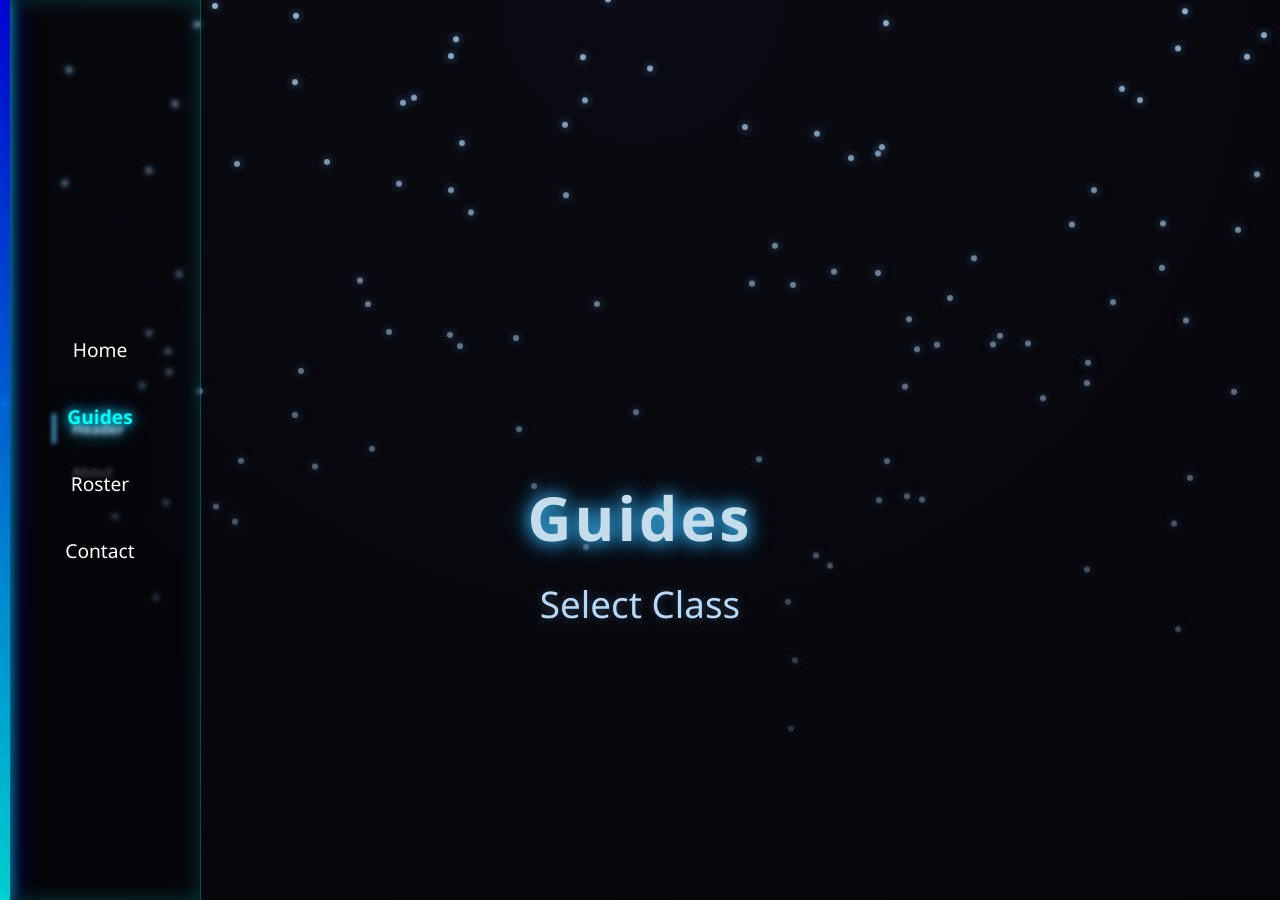
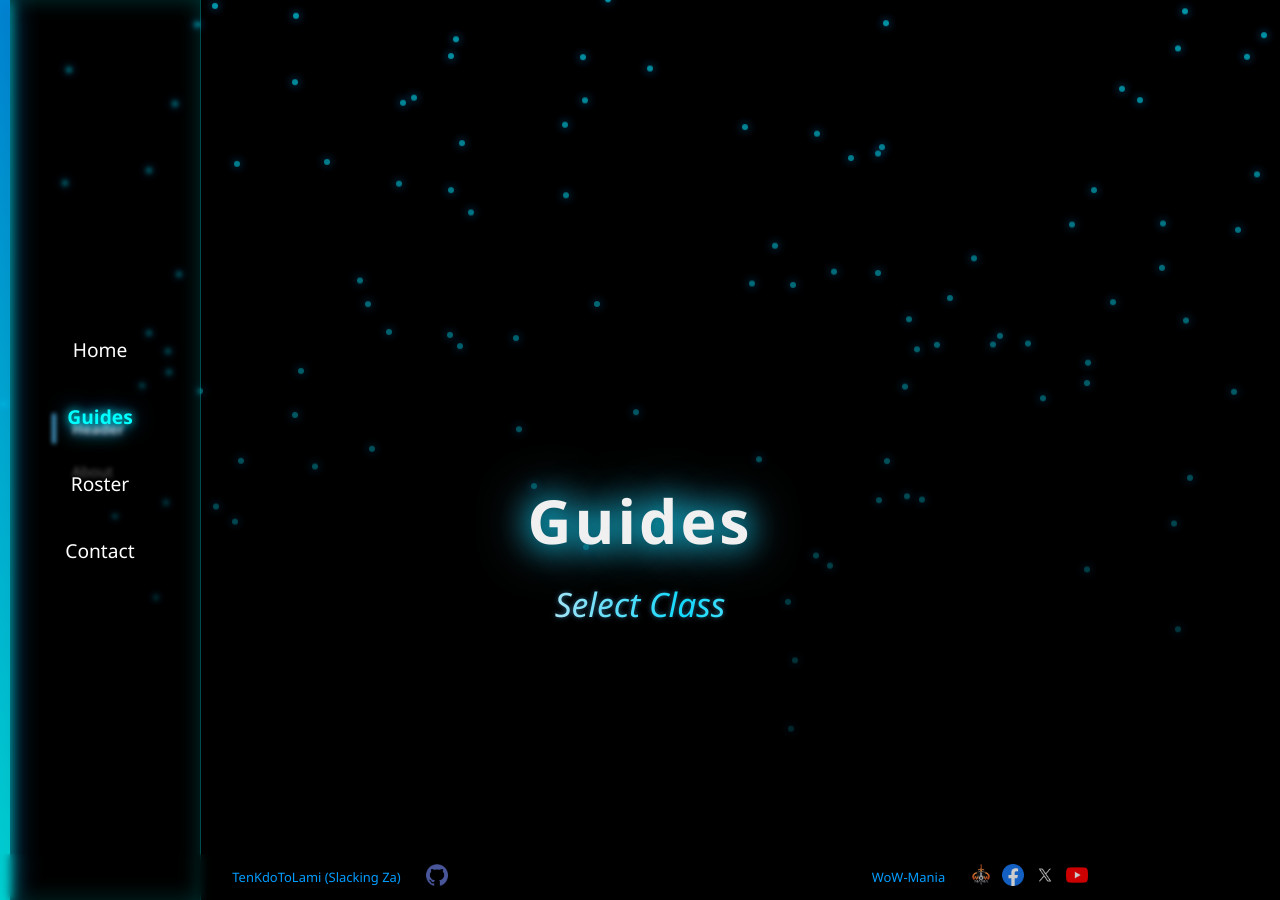
Before and after one commit to TenKdoToLami/wotlk, a Jekyll site: the page built from guides/index.md, in a window 1280 px wide and 900 px high. Built offline with Jekyll 4.4.1, drawn with Linux system fonts in a browser that asks for light colours.

Commit message:
Moved colors into its own css file

```diff
--- a/_config.yml
+++ b/_config.yml
@@ -1 +1,4 @@
 baseurl: "/wotlk"
+sass:
+  sass_dir: assets/_sass
+  style: compressed
--- a/_layouts/landing.html
+++ b/_layouts/landing.html
@@ -5,9 +5,6 @@
     <meta charset="UTF-8">
     <title>{{ page.title | default: site.title }}</title>
     <link rel="stylesheet" href="{{ '/assets/css/styles.css' | relative_url }}">
-    <link rel="stylesheet" href="{{ '/assets/css/sidebar.css' | relative_url }}">
-    <link rel="stylesheet" href="{{ '/assets/css/footer.css' | relative_url }}">
-    <link rel="stylesheet" href="{{ '/assets/css/section-navigation.css' | relative_url }}">
     <script src="{{ '/assets/js/scripts.js' | relative_url }}" defer></script>
     <script src="{{ '/assets/js/sidebar.js' | relative_url }}" defer></script>
     <script src="{{ '/assets/js/section-navigation.js' | relative_url }}" defer></script>
--- a/assets/css/footer.css
+++ b/assets/_sass/_footer.scss
@@ -1,9 +1,17 @@
+@import "theme-colors";
+
+/* Reset page margins */
+html, body {
+    margin: 0;
+    padding: 0;
+}
+
+/* ===============================
+   SITE FOOTER
+   =============================== */
 .site-footer {
-    bottom: 0;
-    left: 0;
     width: 100%;
-
-    background: rgba(0, 0, 0, 0.2);
+    background: $color-footer-bg;
     backdrop-filter: blur(4px);
     -webkit-backdrop-filter: blur(4px);
 
@@ -11,8 +19,10 @@
     justify-content: space-between;
     padding: 10px 20px;
     font-size: 0.9em;
-    color: #fff;
+    color: $color-footer-text;
     z-index: 1000;
+
+    position: sticky;
 }
 
 .footer-div {
@@ -24,7 +34,7 @@
 
 .footer-div span {
     margin-right: 15px;
-    color: #ccc;
+    color: $color-footer-text-muted;
     font-size: 0.9em;
 }
 
@@ -46,6 +56,6 @@
 }
 
 .social-icon:hover img {
-    filter: brightness(1) drop-shadow(0 0 4px #00ffff);
+    filter: brightness(1) drop-shadow(0 0 4px $color-accent);
     transform: scale(1.1);
 }
--- /dev/null
+++ b/assets/_sass/_section-navigation.scss
@@ -0,0 +1,120 @@
+@import "theme-colors";
+
+/* ===============================
+   SITE FOOTER
+   =============================== */
+.site-footer {
+    position: fixed;
+    bottom: 0;
+    left: 0;
+    width: 100%;
+
+    background: $color-footer-bg;
+    backdrop-filter: blur(4px);
+    -webkit-backdrop-filter: blur(4px);
+
+    display: flex;
+    justify-content: space-between;
+    padding: 10px 20px;
+    font-size: 0.9em;
+    color: $color-footer-text;
+    z-index: 1000;
+}
+
+.footer-div {
+    flex: 1;
+    display: flex;
+    align-items: center;
+    justify-content: center;
+}
+
+.footer-div span {
+    margin-right: 15px;
+    color: $color-footer-text-muted;
+    font-size: 0.9em;
+}
+
+.social-group {
+    display: flex;
+    align-items: center;
+}
+
+.social-icon {
+    display: inline-block;
+    margin-left: 10px;
+    transition: transform 0.2s ease, filter 0.2s ease;
+}
+
+.social-icon img {
+    height: 22px;
+    width: 22px;
+    filter: brightness(0.8);
+}
+
+.social-icon:hover img {
+    filter: brightness(1) drop-shadow(0 0 4px $color-accent);
+    transform: scale(1.1);
+}
+
+/* ===============================
+   SECTION NAVIGATION
+   =============================== */
+.section-nav {
+  position: fixed;
+  top: 50%;
+  left: 50px;
+  transform: translateY(-50%);
+  background: $color-section-nav-bg;
+  backdrop-filter: blur(4px);
+  -webkit-backdrop-filter: blur(4px);
+  padding: 15px 10px;
+  border-radius: 0 8px 8px 0;
+  z-index: 900;
+  font-family: "Segoe UI", Tahoma, Geneva, Verdana, sans-serif;
+  color: $color-section-nav-text;
+}
+
+.section-nav ul {
+  list-style: none;
+  margin: 0;
+  padding: 0;
+}
+
+.section-nav li {
+  margin: 12px 0;
+}
+
+.section-nav a {
+  color: $color-section-nav-text;
+  text-decoration: none;
+  font-size: 0.9em;
+  padding: 6px 12px;
+  display: block;
+  border-radius: 4px;
+  opacity: 0.5;
+  transition: all 0.2s ease;
+  position: relative;
+}
+
+.section-nav a:hover {
+  opacity: 1;
+  text-shadow: 0 0 6px $color-primary, 0 0 12px $color-primary-bright;
+}
+
+.section-nav a.active {
+  opacity: 1;
+  font-weight: bold;
+  text-shadow: 0 0 10px $color-primary, 0 0 20px $color-primary-bright;
+  background: $color-section-nav-active-bg;
+}
+
+.section-nav a.active::before {
+  content: '';
+  position: absolute;
+  left: -8px;
+  top: 0;
+  bottom: 0;
+  width: 4px;
+  background: $color-primary;
+  border-radius: 2px;
+}
--- a/assets/css/sidebar.css
+++ b/assets/_sass/_sidebar.scss
@@ -1,3 +1,5 @@
+@import "theme-colors";
+
 /* ===========================
    SIDEBAR CONTAINER
    =========================== */
@@ -8,26 +10,21 @@
   width: 200px;
   height: 100%;
 
-  /* Frosted glass background */
-  background: rgba(0, 0, 0, 0.2);
+  background: $color-sidebar-bg;
   backdrop-filter: blur(2px);
   -webkit-backdrop-filter: blur(2px);
 
-  /* Animation for sliding */
   transition: left 0.3s ease-in-out;
 
-  /* Center content */
   display: flex;
   justify-content: center;
   align-items: center;
 
-  /* Border and inner glow */
-  border-right: 1px solid rgba(0, 255, 255, 0.3);
-  box-shadow: 0 0 20px rgba(0, 255, 255, 0.2) inset;
+  border-right: 1px solid $color-sidebar-border;
+  box-shadow: 0 0 20px rgba($color-accent, 0.2) inset;
 
   z-index: 999;
 }
-
 
 /* ===========================
    SIDEBAR LIST
@@ -44,17 +41,16 @@
   margin: 20px 0;
 }
 
-
 /* ===========================
    SIDEBAR LINKS
    =========================== */
 .sidebar a {
-  color: #fff;
+  color: $color-text-white;
   text-decoration: none;
   font-size: 1.2em;
   display: block;
   padding: 10px;
-  border-radius: 6px; /* rounded hover outline */
+  border-radius: 6px;
   transition: color 0.2s ease,
               text-shadow 0.2s ease,
               box-shadow 0.2s ease;
@@ -62,20 +58,19 @@
 
 /* Hover effect */
 .sidebar a:hover {
-  color: #00bcd4;
-  text-shadow: 0 0 8px #00bcd4;
-  box-shadow: 0 0 10px #00bcd4,
-              0 0 20px #0099ff inset; /* glowing outline */
+  color: $color-accent-alt;
+  text-shadow: 0 0 8px $color-accent-alt;
+  box-shadow: 0 0 10px $color-accent-alt,
+              0 0 20px $color-accent-dark inset;
 }
 
 /* Active (current page) */
 .sidebar a.active {
-  color: #00ffff;
+  color: $color-accent;
   font-weight: bold;
-  text-shadow: 0 0 10px #00ffff,
-               0 0 20px #0099ff;
+  text-shadow: 0 0 10px $color-accent,
+               0 0 20px $color-accent-dark;
 }
-
 
 /* ===========================
    SIDEBAR TRIGGER
@@ -84,11 +79,10 @@
   position: fixed;
   top: 0;
   left: 0;
-  width: 60px;   /* trigger area size */
+  width: 60px;
   height: 100%;
   z-index: 1000;
 }
-
 
 /* ===========================
    INDICATOR LINE
@@ -100,8 +94,8 @@
   width: 10px;
   height: 100%;
 
-  background: linear-gradient(to bottom, #00f, #0ff);
-  box-shadow: 0 0 10px #0ff, 0 0 20px #00f;
+  background: linear-gradient(to bottom, $color-primary-dark, $color-accent);
+  box-shadow: 0 0 10px $color-accent, 0 0 20px $color-primary-dark;
 
   opacity: 0.6;
   animation: pulse 2s infinite alternate;
@@ -111,14 +105,13 @@
 @keyframes pulse {
   from {
     opacity: 0.4;
-    box-shadow: 0 0 8px #0ff, 0 0 16px #00f;
+    box-shadow: 0 0 8px $color-accent, 0 0 16px $color-primary-dark;
   }
   to {
     opacity: 0.8;
-    box-shadow: 0 0 14px #0ff, 0 0 28px #00f;
+    box-shadow: 0 0 14px $color-accent, 0 0 28px $color-primary-dark;
   }
 }
-
 
 /* ===========================
    HOVER LOGIC
--- /dev/null
+++ b/assets/_sass/_theme-colors.scss
@@ -0,0 +1,42 @@
+/* ===============================
+   THEME COLORS - MAIN THEM
+   =============================== */
+
+$color-bg-dark: #1a1a2e;    // slightly brighter dark blue
+$color-bg-darker: #0d0d1a;  // dark gray-blue
+$color-bg-black: #000000;   // pure black
+
+$color-text-light: #f0f0f0;
+$color-text-white: #fff;
+$color-text-muted: #ccc;
+$color-text-section: #e0e0e0;
+
+$color-primary: #57c5ff;
+$color-primary-dark: #009dff;
+$color-primary-bright: #00e1ff;
+$color-accent: #00ffff;
+$color-accent-alt: #00bcd4;
+$color-accent-dark: #0099ff;
+
+
+/* ===============================
+   THEME COLORS - DERIVED
+   =============================== */
+$color-footer-bg: rgba($color-bg-black, 0.0);
+$color-footer-text: $color-primary;
+$color-footer-text-muted: $color-primary-dark;
+
+$color-section-nav-bg: rgba($color-bg-black, 0.15);
+$color-section-nav-text: $color-text-light;
+$color-section-nav-active-bg: rgba($color-bg-black, 0.25);
+
+$color-sidebar-bg: rgba($color-bg-black, 0.2);
+$color-sidebar-border: rgba($color-accent, 0.3);
+$color-sidebar-shadow: rgba($color-accent, 0.2);
+$color-sidebar-link: $color-text-white;
+$color-sidebar-link-hover: $color-accent-alt;
+$color-sidebar-link-hover-shadow: $color-accent-dark;
+$color-sidebar-link-active: $color-accent;
+$color-sidebar-link-active-shadow: $color-accent-dark;
+$color-sidebar-indicator-gradient-start: $color-primary-dark;
+$color-sidebar-indicator-gradient-end: $color-accent;
--- a/assets/css/section-navigation.css
+++ /dev/null
@@ -1,60 +0,0 @@
-.section-nav {
-  position: fixed;
-  top: 50%;
-  left: 50px;                /* 50px from left */
-  transform: translateY(-50%);
-  background: rgba(0, 0, 0, 0.15);
-  backdrop-filter: blur(4px);
-  -webkit-backdrop-filter: blur(4px);
-  padding: 15px 10px;
-  border-radius: 0 8px 8px 0;
-  z-index: 900;
-  font-family: "Segoe UI", Tahoma, Geneva, Verdana, sans-serif;
-  color: #f0f0f0;
-}
-
-.section-nav ul {
-  list-style: none;
-  margin: 0;
-  padding: 0;
-}
-
-.section-nav li {
-  margin: 12px 0;
-}
-
-.section-nav a {
-  color: #f0f0f0;          /* white text */
-  text-decoration: none;
-  font-size: 0.9em;
-  padding: 6px 12px;
-  display: block;
-  border-radius: 4px;
-  opacity: 0.5;             /* faded by default */
-  transition: all 0.2s ease;
-  position: relative;
-}
-
-.section-nav a:hover {
-  opacity: 1;
-  text-shadow: 0 0 6px #57c5ff, 0 0 12px #00e1ff;
-}
-
-.section-nav a.active {
-  opacity: 1;               /* fully visible */
-  font-weight: bold;
-  text-shadow: 0 0 10px #57c5ff, 0 0 20px #00e1ff;
-  background: rgba(0, 0, 0, 0.25); /* subtle background for highlight */
-}
-
-/* Cyan bar on the left for active section */
-.section-nav a.active::before {
-  content: '';
-  position: absolute;
-  left: -8px;
-  top: 0;
-  bottom: 0;
-  width: 4px;
-  background: #57c5ff;
-  border-radius: 2px;
-}
--- a/assets/css/styles.css
+++ b/assets/css/styles.scss
@@ -1,11 +1,20 @@
+---
+
+---
+
+@import "theme-colors";
+@import "footer";
+@import "section-navigation";
+@import "sidebar";
+
 /* ==========================================
    GLOBAL STYLES
    ========================================== */
 body {
     margin: 0;
     font-family: "Segoe UI", Tahoma, Geneva, Verdana, sans-serif;
-    background: radial-gradient(circle at top, #0a0a12, #050509, #000);
-    color: #f0f0f0;
+    background: $color-bg-black;
+    color: $color-text-light;
     overflow-x: hidden;
 }
 
@@ -50,20 +59,20 @@
 
     /* gradual gradient from transparent to dark */
     background: linear-gradient(to bottom,
-            rgba(0, 0, 0, 0) 0%,
-            rgba(0, 0, 0, 0.1) 50%,
-            rgba(0, 0, 0, 0.25) 75%,
-            rgba(0, 0, 0, 0.5) 90%,
-            rgba(10, 10, 18, 1) 100%);
+            rgba($color-bg-black, 0) 0%,
+            rgba($color-bg-black, 0.1) 50%,
+            rgba($color-bg-black, 0.25) 75%,
+            rgba($color-bg-black, 0.5) 90%,
+            rgba($color-bg-black, 1) 100%);
 
     backdrop-filter: blur(0px);
-    box-shadow: inset 0 -50px 50px rgba(0, 0, 0, 0.3);
+    box-shadow: inset 0 -50px 50px rgba($color-bg-black, 0.3);
 }
 
 .HeaderContent {
     position: relative;
     z-index: 1;
-    color: white;
+    color: $color-text-white;
     padding: 0 20px;
 }
 
@@ -72,37 +81,33 @@
     font-size: 3.8rem;
     font-weight: bold;
     letter-spacing: 3px;
-    color: #d6f1ff;
-    text-shadow: 0 0 15px #57c5ff, 0 0 30px #009dff, 0 0 45px #00e1ff;
-    animation: frostPulse 3s infinite alternate, flicker 4s infinite;
+    color: $color-text-light;
+    text-shadow: 0 0 15px $color-primary, 0 0 30px $color-primary-dark, 0 0 45px $color-primary-bright;
+    animation: frostPulse 2s infinite alternate, flicker 3s infinite;
     margin: 0.2em 0;
 }
 
-#Header h2 {
-    font-size: 2.3rem;
-    margin: 0.2em 0;
-    font-weight: 400;
-    color: #b8d9f7;
-    text-shadow: 0 0 10px rgba(120, 200, 255, 0.3);
-    opacity: 0;
-    animation: fadeSlide 2s ease forwards;
-    animation-delay: 1s;
-}
-
+#Header h2 ,
 #Header h3 {
-    font-size: 1.6rem;
+    font-size: 2.1rem;
     font-weight: 300;
-    color: #8fb3d9;
     font-style: italic;
-    text-shadow: 0 0 5px rgba(120, 200, 255, 0.2);
-    display: inline-block;
-    background: linear-gradient(90deg, #8fb3d9, #ffffff, #8fb3d9);
+    display: block;
+    color: $color-primary;
+    background: linear-gradient(
+        90deg,
+        $color-text-light,
+        $color-primary-bright,
+        $color-text-light
+    );
     background-size: 200% auto;
     -webkit-background-clip: text;
     -webkit-text-fill-color: transparent;
-    animation: shimmer 5s linear infinite;
+    text-shadow: 0 0 5px rgba($color-primary, 0.5);
+    animation: shimmer 2s linear infinite;
     margin: 0.2em 0;
 }
+
 
 /* ==========================================
    SECTIONS
@@ -116,17 +121,13 @@
     justify-content: center;
 }
 
-section+section {
-    border-top: 1px solid rgba(255, 255, 255, 0.05);
-}
-
 /* Headings inside sections */
 section h1,
 section h2,
 section h3 {
     margin: 0.5em 0;
-    color: #e0e0e0;
-    text-shadow: 0 0 8px rgba(120, 200, 255, 0.2);
+    color: $color-primary;
+    text-shadow: 0 0 8px rgba($color-primary-dark, 0.2);
 }
 
 /* ==========================================
@@ -156,9 +157,9 @@
     top: -10px;
     width: 6px;
     height: 6px;
-    background: rgba(180, 220, 255, 0.8);
+    background: rgba($color-accent-alt, 0.8);
     border-radius: 50%;
-    box-shadow: 0 0 10px rgba(120, 200, 255, 0.8);
+    box-shadow: 0 0 10px rgba($color-primary-dark, 0.8);
     animation: fall linear forwards;
     pointer-events: none;
     /* doesn’t block clicks */
@@ -197,35 +198,16 @@
     }
 }
 
-@keyframes fadeSlide {
-    from {
-        opacity: 0;
-        transform: translateY(20px);
-    }
-
-    to {
-        opacity: 1;
-        transform: translateY(0);
-    }
-}
 
 @keyframes shimmer {
-    to {
+    0% {
+        background-position: 0% center;
+    }
+    100% {
         background-position: 200% center;
     }
 }
 
-@keyframes fadeIn {
-    from {
-        opacity: 0;
-        transform: scale(0.95);
-    }
-
-    to {
-        opacity: 1;
-        transform: scale(1);
-    }
-}
 
 @keyframes fall {
     from {
```
Also changed, not shown: index.md (+1 -1 lines).
